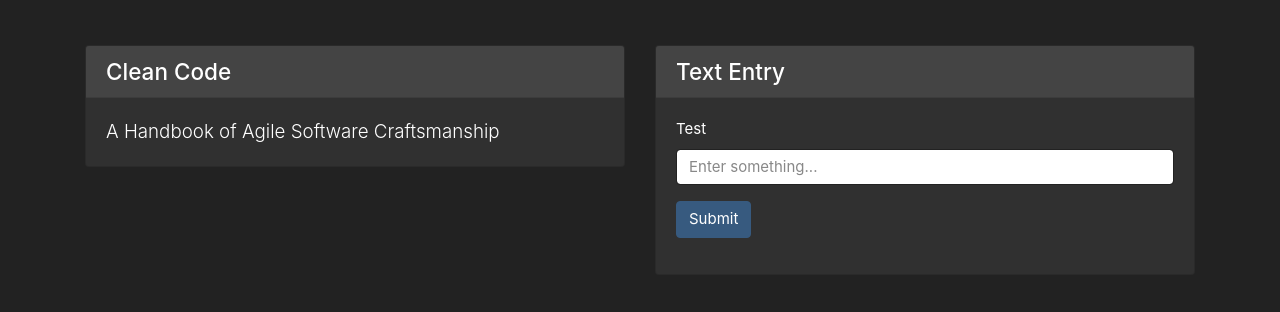
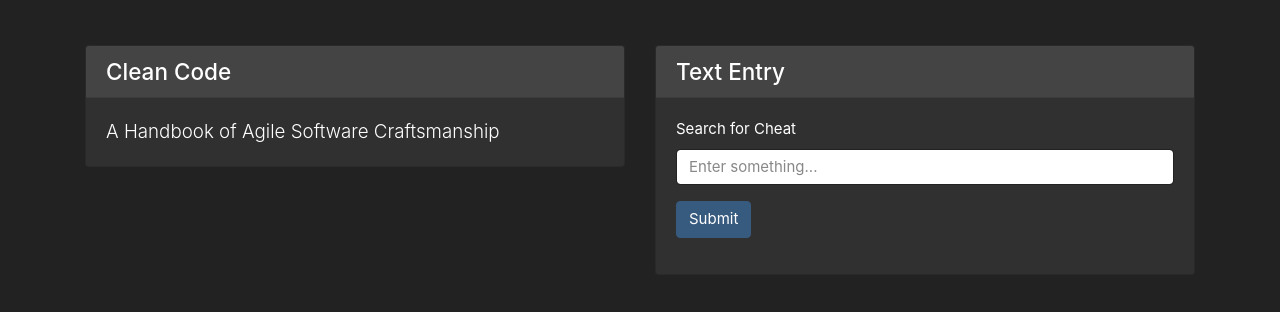
Before and after one commit to jack-hermanson/gta-cheats, a React (Create React App) app: page / in a window 1280 px wide. Shown: the top 312 px of the page. Built offline with nearby package versions, Linux system fonts and the light colour scheme.

Commit message:
refactor search bar

```diff
--- a/src/App.tsx
+++ b/src/App.tsx
@@ -9,7 +9,8 @@
   Button,
 } from "reactstrap";
 import { StandardCard } from "./components/shared/Card/StandardCard";
-import { TextInput } from "./components/text-test/TextInput";
+import { SearchCard } from "./components/search/SearchCard";
+import { ChangeEvent } from "react";
 
 function App() {
   return (
@@ -23,7 +24,12 @@
             />
           </Col>
           <Col xs={12} lg={6}>
-            <TextInput />
+            <SearchCard
+              onSearchTextChange={(event: ChangeEvent<HTMLInputElement>) => {
+                console.log(event.target.value);
+              }}
+              label="Search for Cheat"
+            />
           </Col>
         </Row>
       </Container>
--- /dev/null
+++ b/src/components/search/SearchCard.tsx
@@ -0,0 +1,43 @@
+import { stringify } from "querystring";
+import React, { useState, Component, ChangeEvent } from "react";
+import { Form, FormGroup, Label, Input, Button } from "reactstrap";
+import { StandardCard } from "../shared/Card/StandardCard";
+
+interface Props {
+  label: string;
+  onSearchTextChange: (event: ChangeEvent<HTMLInputElement>) => any;
+}
+
+interface State {
+  searchText: string;
+}
+
+export class SearchCard extends Component<Props, State> {
+  constructor(props: Props) {
+    super(props);
+    this.props = props;
+    this.setState({ searchText: "" });
+  }
+
+  props: Props;
+
+  render() {
+    return (
+      <StandardCard title="Text Entry">
+        <Form onSubmit={(e) => e.preventDefault()}>
+          <FormGroup>
+            <Label>{this.props.label}</Label>
+            <Input
+              onChange={this.props.onSearchTextChange}
+              placeholder="Enter something..."
+              type="text"
+            />
+          </FormGroup>
+          <FormGroup>
+            <Button color="primary">Submit</Button>
+          </FormGroup>
+        </Form>
+      </StandardCard>
+    );
+  }
+}
--- a/src/components/text-test/TextInput.tsx
+++ /dev/null
@@ -1,26 +0,0 @@
-import React from "react";
-import { Form, FormGroup, Label, Input, Button } from "reactstrap";
-import { StandardCard } from "../shared/Card/StandardCard";
-
-interface Props {}
-
-export const TextInput: React.FC<Props> = (props: Props) => {
-  return (
-    <StandardCard title="Text Entry">
-      <Form
-        onSubmit={(e) => {
-          e.preventDefault();
-          alert("submitted");
-        }}
-      >
-        <FormGroup>
-          <Label>Test</Label>
-          <Input placeholder="Enter something..." type="text" />
-        </FormGroup>
-        <FormGroup>
-          <Button color="primary">Submit</Button>
-        </FormGroup>
-      </Form>
-    </StandardCard>
-  );
-};
```
